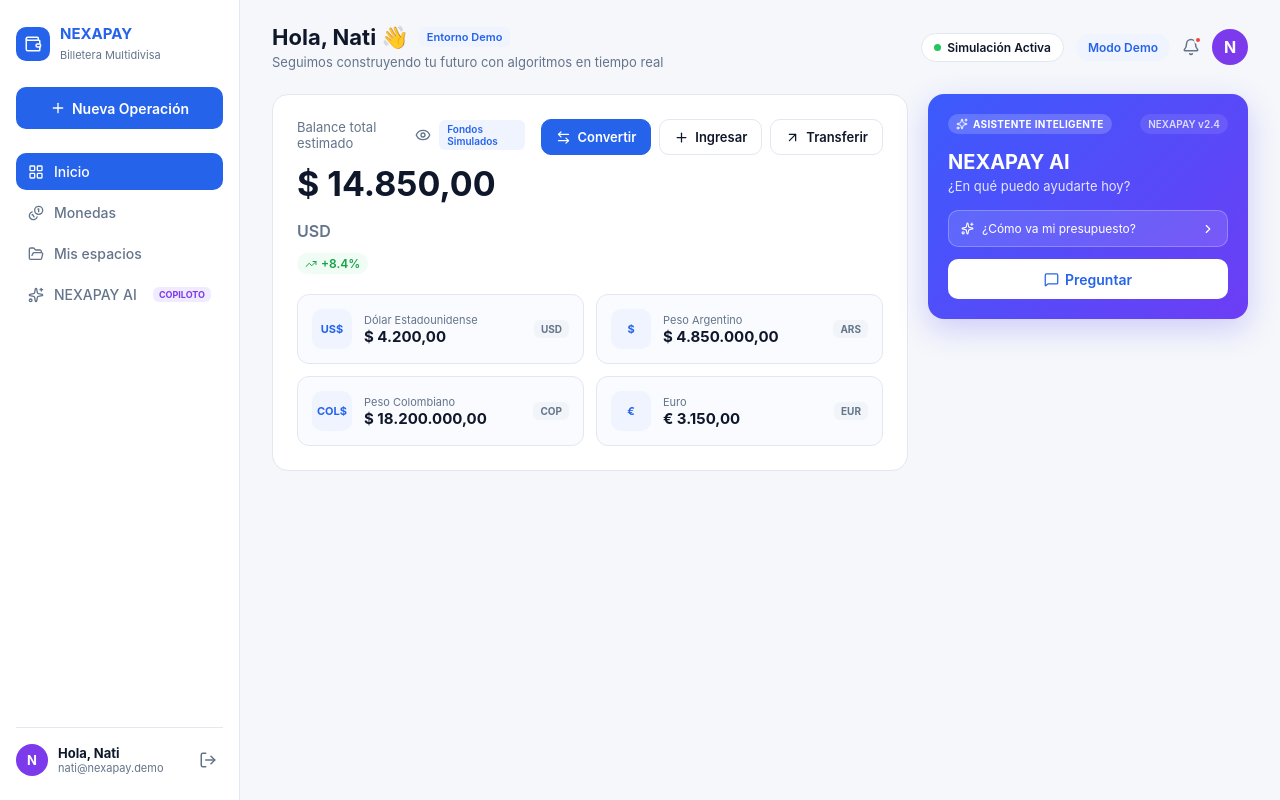
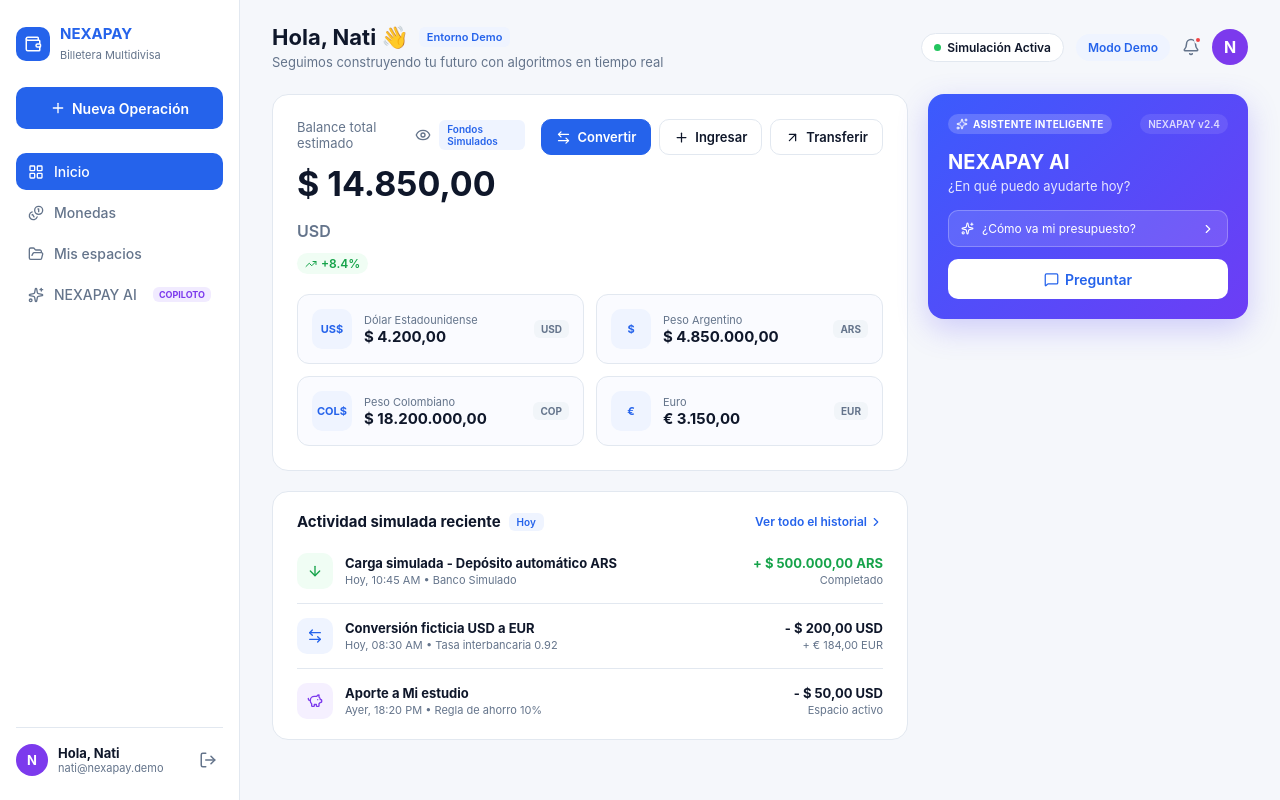
Before and after one commit to lNexapay/nexapay-frontend, a React (Vite) app: page /login in a window 1280 px wide. Both pictures are taken after a click on the button 248 px from the left and 284 px from the top of the page. Built offline with nearby package versions, Linux system fonts and the light colour scheme; no server answers.

Commit message:
Dashboard: actividad simulada reciente
Se agrega TarjetaActividad debajo del balance con la lista de movimientos (ingreso, conversión y aporte), cada uno con su ícono y color. Los datos son simulados y están en data/movimientos.ts hasta que el back exponga las transacciones.

```diff
--- /dev/null
+++ b/src/data/movimientos.ts
@@ -0,0 +1,42 @@
+export type TipoMovimiento = 'ingreso' | 'conversion' | 'aporte'
+
+export type Movimiento = {
+  id: number
+  tipo: TipoMovimiento
+  titulo: string
+  detalle: string
+  monto: number // positivo = entra, negativo = sale
+  moneda: 'USD' | 'EUR' | 'ARS' | 'COP'
+  nota: string
+}
+
+// Datos simulados: después se reemplazan por los del backend
+export const movimientos: Movimiento[] = [
+  {
+    id: 1,
+    tipo: 'ingreso',
+    titulo: 'Carga simulada - Depósito automático ARS',
+    detalle: 'Hoy, 10:45 AM • Banco Simulado',
+    monto: 500000,
+    moneda: 'ARS',
+    nota: 'Completado',
+  },
+  {
+    id: 2,
+    tipo: 'conversion',
+    titulo: 'Conversión ficticia USD a EUR',
+    detalle: 'Hoy, 08:30 AM • Tasa interbancaria 0.92',
+    monto: -200,
+    moneda: 'USD',
+    nota: '+ € 184,00 EUR',
+  },
+  {
+    id: 3,
+    tipo: 'aporte',
+    titulo: 'Aporte a Mi estudio',
+    detalle: 'Ayer, 18:20 PM • Regla de ahorro 10%',
+    monto: -50,
+    moneda: 'USD',
+    nota: 'Espacio activo',
+  },
+]
--- a/src/pages/Inicio/Inicio.tsx
+++ b/src/pages/Inicio/Inicio.tsx
@@ -2,6 +2,7 @@
 import MenuInferior from '../../components/MenuInferior/MenuInferior'
 import Encabezado from './Encabezado'
 import TarjetaBalance from './TarjetaBalance'
+import TarjetaActividad from './TarjetaActividad'
 import TarjetaAI from './TarjetaAI'
 import styles from './Inicio.module.css'
 
@@ -15,6 +16,7 @@
         <div className={styles.grilla}>
           <div className={styles.columna}>
             <TarjetaBalance />
+            <TarjetaActividad />
           </div>
 
           <div className={styles.columna}>
--- /dev/null
+++ b/src/pages/Inicio/TarjetaActividad.module.css
@@ -0,0 +1,121 @@
+.tarjeta {
+  background: #fff;
+  border: 1px solid var(--borde);
+  border-radius: 16px;
+  padding: 20px 24px;
+}
+
+.cabecera {
+  display: flex;
+  justify-content: space-between;
+  align-items: center;
+  gap: 12px;
+  margin-bottom: 8px;
+}
+
+.cabecera h2 {
+  display: flex;
+  align-items: center;
+  gap: 8px;
+  font-size: 15px;
+}
+
+.chip {
+  font-size: 10px;
+  font-weight: 600;
+  color: var(--azul);
+  background: #eff4ff;
+  padding: 3px 8px;
+  border-radius: 6px;
+}
+
+.verTodo {
+  display: flex;
+  align-items: center;
+  gap: 2px;
+  font-size: 12px;
+  white-space: nowrap;
+}
+
+.lista {
+  list-style: none;
+}
+
+.item {
+  display: flex;
+  align-items: center;
+  gap: 12px;
+  padding: 14px 0;
+  border-bottom: 1px solid var(--borde);
+}
+
+.item:last-child {
+  border-bottom: none;
+  padding-bottom: 0;
+}
+
+.icono {
+  width: 36px;
+  height: 36px;
+  border-radius: 10px;
+  display: grid;
+  place-items: center;
+  flex-shrink: 0;
+}
+
+.ingreso {
+  background: #f0fdf4;
+  color: var(--verde);
+}
+
+.conversion {
+  background: #eff4ff;
+  color: var(--azul);
+}
+
+.aporte {
+  background: #f5f0ff;
+  color: var(--violeta);
+}
+
+.info {
+  flex: 1;
+  min-width: 0;
+  display: flex;
+  flex-direction: column;
+  gap: 2px;
+}
+
+.info strong {
+  font-size: 13px;
+}
+
+.info small,
+.monto small {
+  font-size: 11px;
+  color: var(--texto-suave);
+}
+
+.monto {
+  display: flex;
+  flex-direction: column;
+  align-items: flex-end;
+  gap: 2px;
+  text-align: right;
+}
+
+.monto strong {
+  font-size: 13px;
+  white-space: nowrap;
+}
+
+.positivo {
+  color: var(--verde);
+}
+
+@media (max-width: 600px) {
+  .cabecera {
+    flex-direction: column;
+    align-items: flex-start;
+  }
+}
--- /dev/null
+++ b/src/pages/Inicio/TarjetaActividad.tsx
@@ -0,0 +1,56 @@
+import { ArrowDown, ArrowLeftRight, PiggyBank, ChevronRight } from 'lucide-react'
+import type { LucideIcon } from 'lucide-react'
+import { movimientos } from '../../data/movimientos'
+import type { TipoMovimiento } from '../../data/movimientos'
+import { formatearMonto } from '../../data/monedas'
+import styles from './TarjetaActividad.module.css'
+
+// Ícono y color según el tipo de movimiento
+const estilosPorTipo: Record<TipoMovimiento, { icono: LucideIcon; clase: string }> = {
+  ingreso: { icono: ArrowDown, clase: styles.ingreso },
+  conversion: { icono: ArrowLeftRight, clase: styles.conversion },
+  aporte: { icono: PiggyBank, clase: styles.aporte },
+}
+
+export default function TarjetaActividad() {
+  return (
+    <section className={styles.tarjeta}>
+      <div className={styles.cabecera}>
+        <h2>
+          Actividad simulada reciente <span className={styles.chip}>Hoy</span>
+        </h2>
+        <a href="#" className={styles.verTodo}>
+          Ver todo el historial <ChevronRight size={14} />
+        </a>
+      </div>
+
+      <ul className={styles.lista}>
+        {movimientos.map((mov) => {
+          const { icono: Icono, clase } = estilosPorTipo[mov.tipo]
+          const signo = mov.monto > 0 ? '+' : '-'
+          const prefijo = mov.moneda === 'EUR' ? '€' : '$'
+
+          return (
+            <li key={mov.id} className={styles.item}>
+              <span className={`${styles.icono} ${clase}`}>
+                <Icono size={16} />
+              </span>
+
+              <div className={styles.info}>
+                <strong>{mov.titulo}</strong>
+                <small>{mov.detalle}</small>
+              </div>
+
+              <div className={styles.monto}>
+                <strong className={mov.monto > 0 ? styles.positivo : ''}>
+                  {signo} {prefijo} {formatearMonto(Math.abs(mov.monto))} {mov.moneda}
+                </strong>
+                <small>{mov.nota}</small>
+              </div>
+            </li>
+          )
+        })}
+      </ul>
+    </section>
+  )
+}
```
